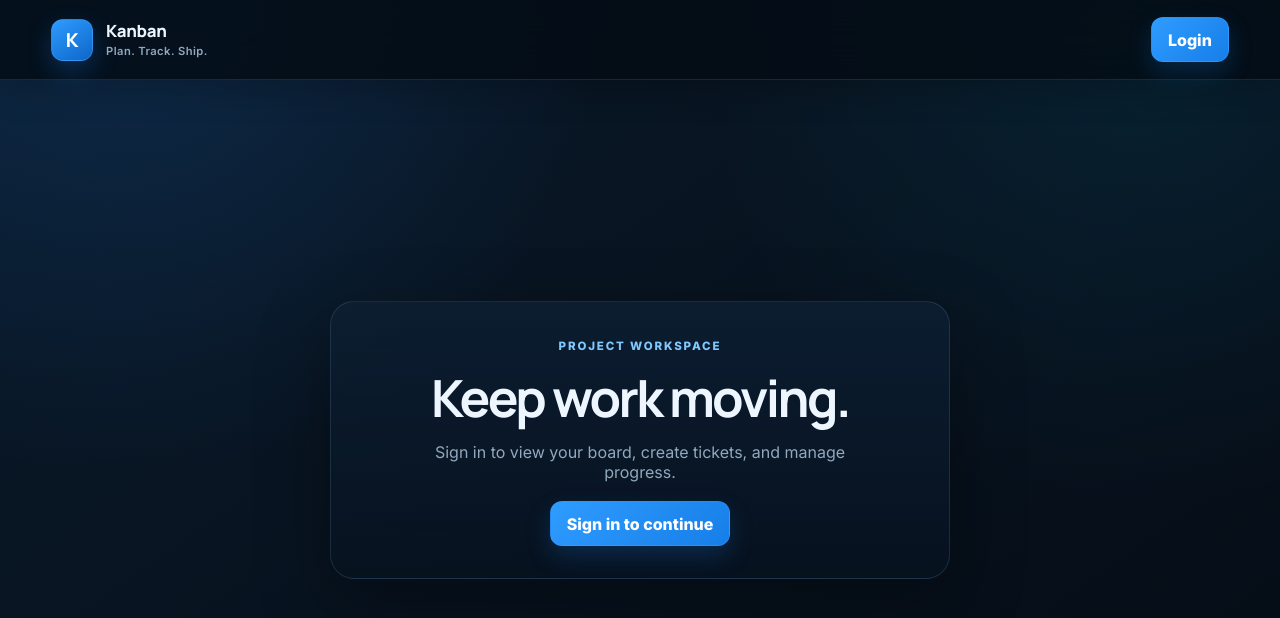
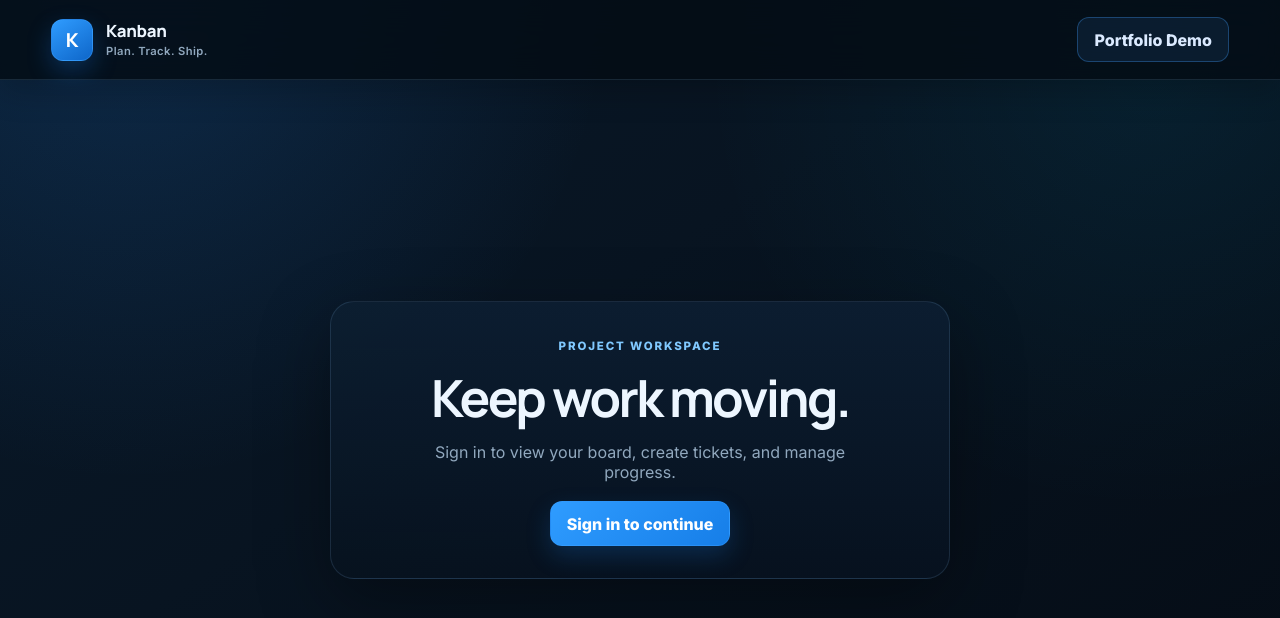
Before and after one commit to PHTMGatt/14-Todo-Board, a React (Vite) app in the folder client/: page / in a window 1280 px wide. Shown: the top 618 px of the page. Built offline with nearby package versions, Linux system fonts and the light colour scheme.

Commit message:
Remove unnecessary Kanban login controls

```diff
--- a/client/src/components/Navbar.tsx
+++ b/client/src/components/Navbar.tsx
@@ -1,18 +1,6 @@
-import { useEffect, useState } from 'react';
 import { Link } from 'react-router-dom';
-import auth from '../utils/auth';
 
 const Navbar = () => {
-  const [loginCheck, setLoginCheck] = useState(false);
-
-  useEffect(() => {
-    setLoginCheck(auth.loggedIn());
-  }, []);
-
-  const handleLogout = () => {
-    auth.logout();
-  };
-
   return (
     <header className='nav'>
       <Link to='/' className='nav-brand' aria-label='Kanban board home'>
@@ -23,17 +11,9 @@ const Navbar = () => {
         </span>
       </Link>
 
-      <nav className='nav-actions' aria-label='Primary navigation'>
-        {!loginCheck ? (
-          <Link to='/login' className='nav-button'>
-            Login
-          </Link>
-        ) : (
-          <button type='button' className='nav-button nav-button--ghost' onClick={handleLogout}>
-            Logout
-          </button>
-        )}
-      </nav>
+      <div className='nav-actions'>
+        <span className='nav-button nav-button--ghost'>Portfolio Demo</span>
+      </div>
     </header>
   );
 };
```
